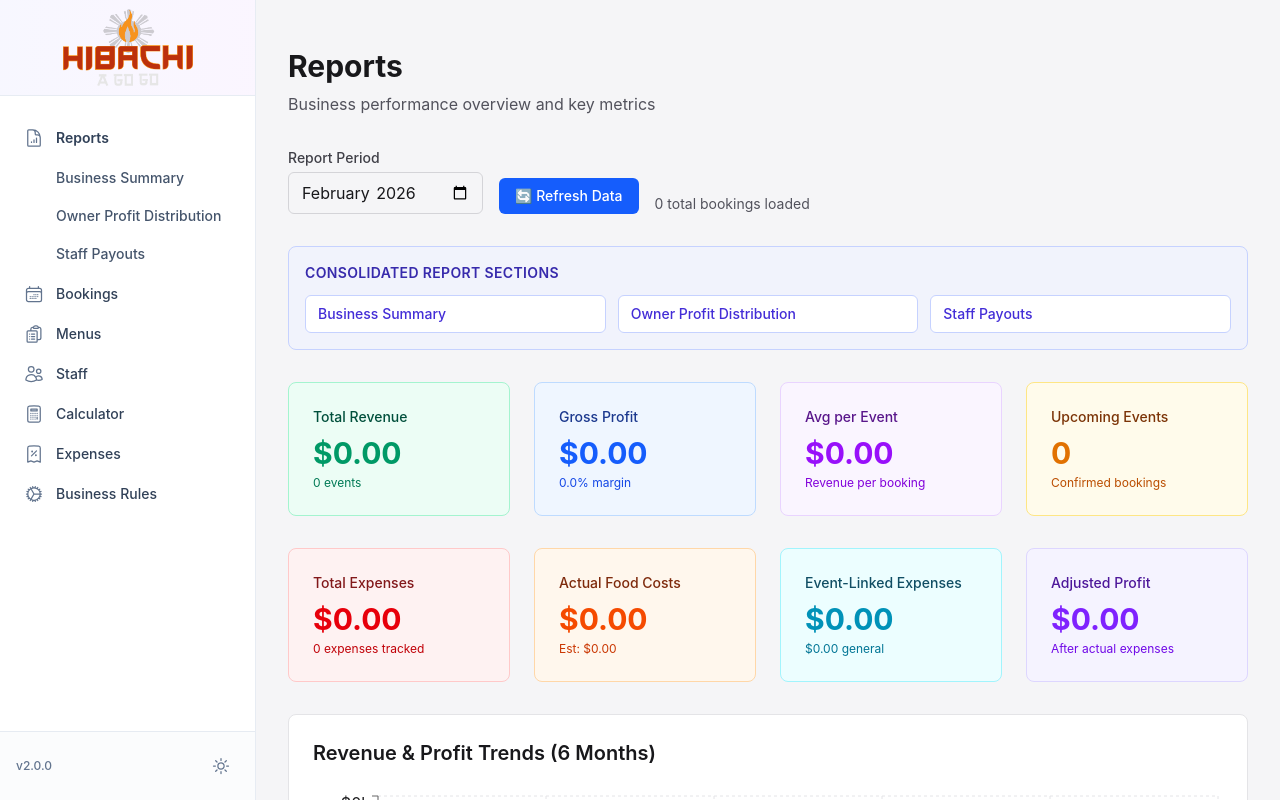
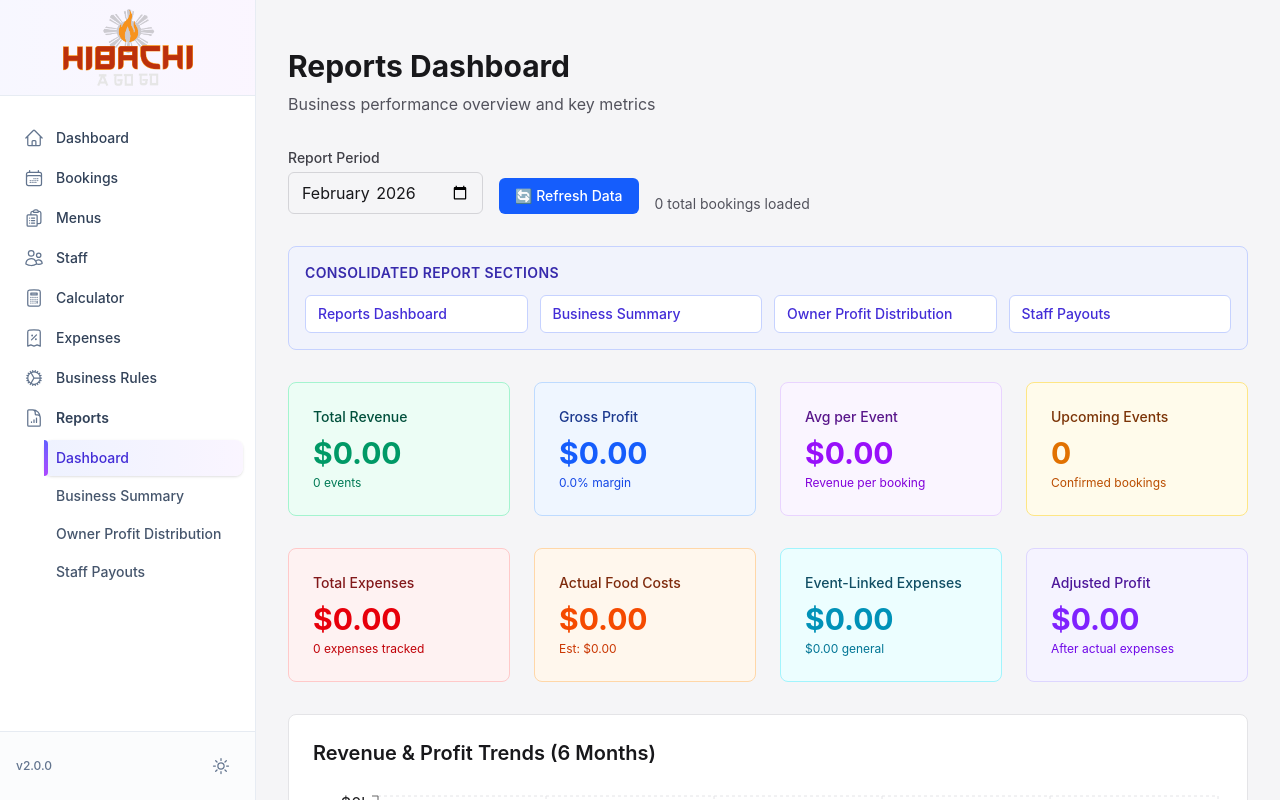
Before and after one commit to jsmsoriano/catering-manager-app, a Next.js app: page /reports in a window 1280 px wide. Built offline with nearby package versions, Linux system fonts and the light colour scheme.

Commit message:
Revert "Restructure reports navigation hierarchy"
This reverts commit 0dd9558558b15d9a0ca0289c71adafc8899817b7.

```diff
--- a/app/reports/page.tsx
+++ b/app/reports/page.tsx
@@ -470,7 +470,7 @@ export default function ReportsDashboardPage() {
       {/* Header */}
       <div className="mb-8">
         <h1 className="text-3xl font-bold text-zinc-900 dark:text-zinc-50">
-          Reports
+          Reports Dashboard
         </h1>
         <p className="mt-2 text-zinc-600 dark:text-zinc-400">
           Business performance overview and key metrics
@@ -511,7 +511,13 @@ export default function ReportsDashboardPage() {
         <h2 className="text-sm font-semibold uppercase tracking-wide text-indigo-800 dark:text-indigo-300">
           Consolidated Report Sections
         </h2>
-        <div className="mt-3 grid gap-3 sm:grid-cols-2 lg:grid-cols-3">
+        <div className="mt-3 grid gap-3 sm:grid-cols-2 lg:grid-cols-4">
+          <Link
+            href="/reports"
+            className="rounded-md border border-indigo-200 bg-white px-3 py-2 text-sm font-medium text-indigo-700 transition-colors hover:bg-indigo-50 dark:border-indigo-800 dark:bg-zinc-900 dark:text-indigo-300 dark:hover:bg-indigo-950/30"
+          >
+            Reports Dashboard
+          </Link>
           <Link
             href="/reports/business-summary"
             className="rounded-md border border-indigo-200 bg-white px-3 py-2 text-sm font-medium text-indigo-700 transition-colors hover:bg-indigo-50 dark:border-indigo-800 dark:bg-zinc-900 dark:text-indigo-300 dark:hover:bg-indigo-950/30"
--- a/components/Sidebar.tsx
+++ b/components/Sidebar.tsx
@@ -4,6 +4,7 @@ import Link from 'next/link';
 import Image from 'next/image';
 import { usePathname } from 'next/navigation';
 import {
+  HomeIcon,
   CogIcon,
   DocumentChartBarIcon,
   CalendarDaysIcon,
@@ -15,21 +16,23 @@ import {
 import ThemeToggle from './ThemeToggle';
 
 const navigation = [
-  {
-    name: 'Reports',
-    icon: DocumentChartBarIcon,
-    children: [
-      { name: 'Business Summary', href: '/reports/business-summary' },
-      { name: 'Owner Profit Distribution', href: '/reports/owner-monthly' },
-      { name: 'Staff Payouts', href: '/reports/comparative' },
-    ],
-  },
+  { name: 'Dashboard', href: '/', icon: HomeIcon },
   { name: 'Bookings', href: '/bookings', icon: CalendarDaysIcon },
   { name: 'Menus', href: '/menus', icon: ClipboardDocumentListIcon },
   { name: 'Staff', href: '/staff', icon: UsersIcon },
   { name: 'Calculator', href: '/calculator', icon: CalculatorIcon },
   { name: 'Expenses', href: '/expenses', icon: ReceiptPercentIcon },
   { name: 'Business Rules', href: '/business-rules', icon: CogIcon },
+  {
+    name: 'Reports',
+    icon: DocumentChartBarIcon,
+    children: [
+      { name: 'Dashboard', href: '/reports' },
+      { name: 'Business Summary', href: '/reports/business-summary' },
+      { name: 'Owner Profit Distribution', href: '/reports/owner-monthly' },
+      { name: 'Staff Payouts', href: '/reports/comparative' },
+    ],
+  },
 ];
 
 function classNames(...classes: string[]) {
```
